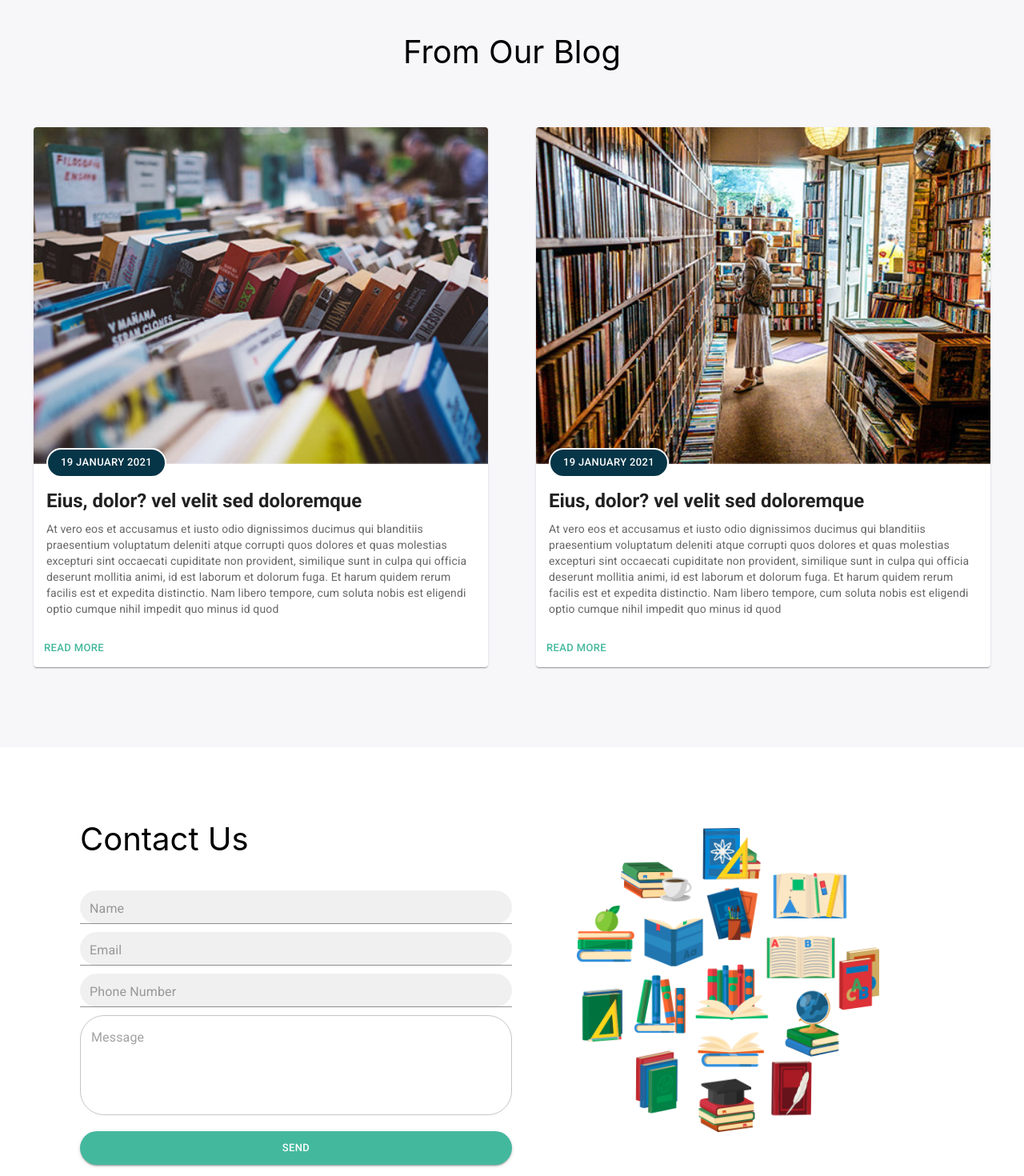
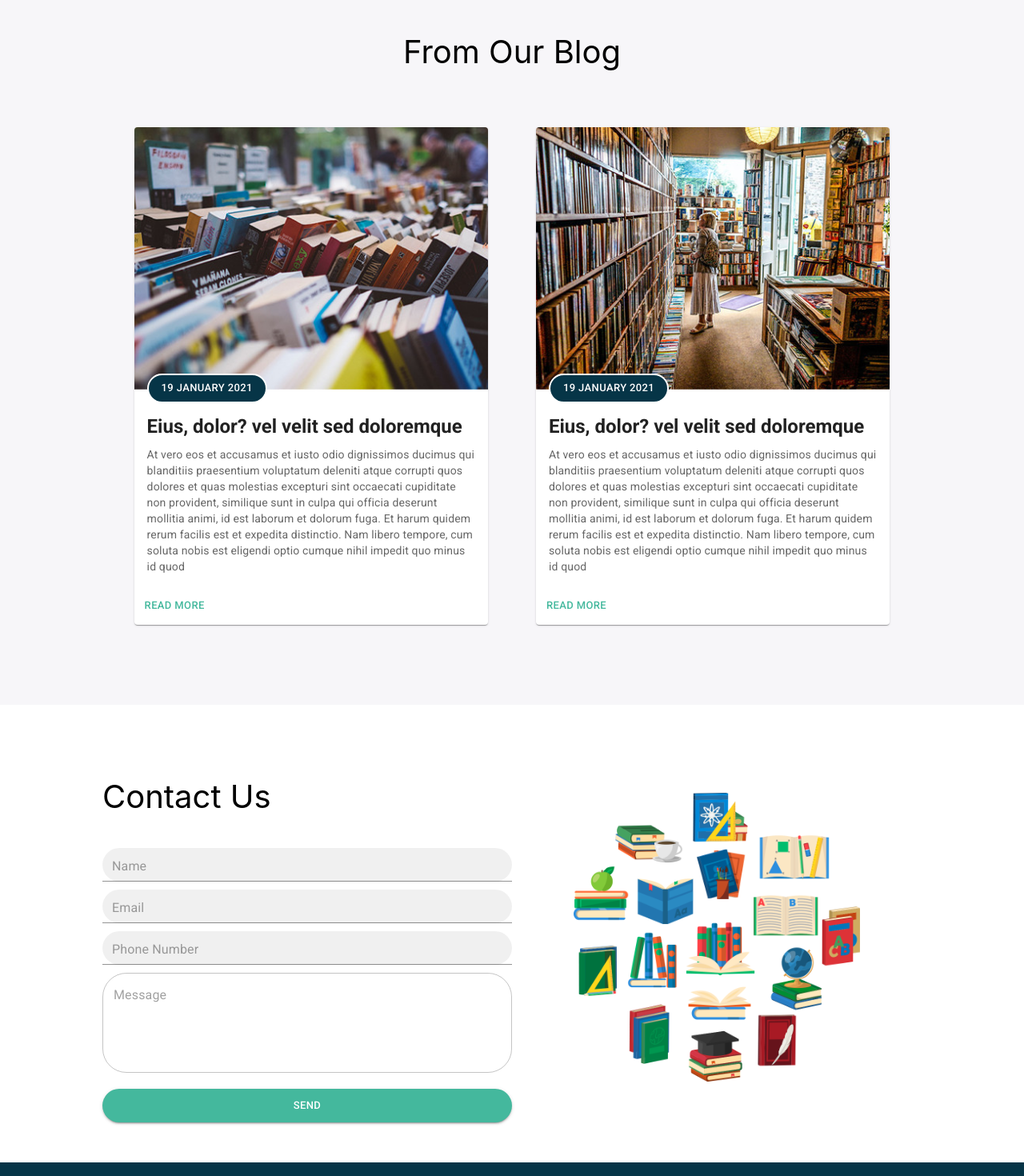
Before and after one commit to d4n7el/book-store, a React (Create React App) app: page / in a window 1280 px wide. Shown: the part 2700-4170 px from the top of the page at 80% size. Built offline with nearby package versions, Linux system fonts and the light colour scheme; no server answers.

Commit message:
visual changes - blog and contact

```diff
--- a/src/blog/infraestructura/style/index.scss
+++ b/src/blog/infraestructura/style/index.scss
@@ -4,7 +4,12 @@ div.container-blog {
   padding: 70px 12px;
   background-color: $color-third;
 
+  div.container-cards {
+    display: flex;
+    justify-content: center;
+  }
   div.content-cards {
+    width: 80%;
     display: grid;
     grid-template-columns: repeat(auto-fit, minmax(25rem, 1fr));
     div.MuiPaper-root {
--- a/src/contact/infraestructura/style/index.scss
+++ b/src/contact/infraestructura/style/index.scss
@@ -1,6 +1,10 @@
 @import '../../../infraestructura/theme/colors.scss';
 
+div.content-contact {
+  display: flex;
+  justify-content: center;
   div.container-contact {
+    width: 80%;
     padding: 50px 100px;
     display: grid;
     grid-template-columns: repeat(auto-fit, minmax(22rem, 1fr));
@@ -14,3 +18,4 @@ div.container-contact {
       }
     }
   }
+}
--- a/src/contact/infraestructura/view/contact.tsx
+++ b/src/contact/infraestructura/view/contact.tsx
@@ -5,7 +5,7 @@ import Title from '../../../infraestructura/components/title';
 
 const ContactView = () => {
   return (
-    <>
+    <div className="content-contact">
       <div className="container-contact" id="Contact">
         <div className="form-contact">
           <Title title="Contact Us" className="" />
@@ -20,7 +20,7 @@ const ContactView = () => {
           />
         </div>
       </div>
-    </>
+    </div>
   );
 };
 
--- a/src/product/component/ProductCard.tsx
+++ b/src/product/component/ProductCard.tsx
@@ -33,8 +33,8 @@ const ProductCard = ({
           component="div"
           className="name-book"
         >
-          <p className="name">{name.substring(0, 25)}</p>
-          <p className="value">{value}</p>
+          <p className="name">{name.substring(0, 23)}</p>
+          <p className="value">{`$${value}`}</p>
         </Typography>
         <Typography variant="body2" color="text.secondary" className="autor">
           {autor}
--- a/src/product/component/productSearch.tsx
+++ b/src/product/component/productSearch.tsx
@@ -58,5 +58,5 @@ const initialValues = (search: string) => ({
 });
 
 const validationSchema = () => ({
-  search: Yup.string().required(),
+  search: Yup.string(),
 });
--- a/src/product/style/products.scss
+++ b/src/product/style/products.scss
@@ -2,7 +2,7 @@
 
 div.content-card-products {
   display: grid;
-  grid-template-columns: repeat(auto-fill, minmax(20rem, 4fr));
+  grid-template-columns: repeat(auto-fill, minmax(20rem, 1fr));
   padding: 40px 120px;
 
   div.MuiPaper-root {
@@ -14,19 +14,19 @@ div.content-card-products {
       display: flex;
       justify-content: center;
       padding: 10px;
-      margin: 20px;
+      margin: 10px;
       border-radius: 10px;
 
       div.image-circle {
         background-color: white;
-        width: 150px;
-        height: 150px;
+        width: 100px;
+        height: 100px;
         display: flex;
         justify-content: center;
         border-radius: 50%;
       }
       img {
-        width: 70px;
+        width: 50px;
         margin: auto;
       }
     }
@@ -45,6 +45,7 @@ div.content-card-products {
         color: $color-fourth;
       }
       p.value {
+        font-size: 17px;
         color: $color-second;
       }
     }
@@ -55,7 +56,7 @@ div.content-card-products {
     }
 
     div.content-languages {
-      padding: 10px;
+      padding: 0px 10px 10px 10px;
       div {
         font-size: 12px;
       }
```
Lines whose indentation alone changed are shown as unchanged.
